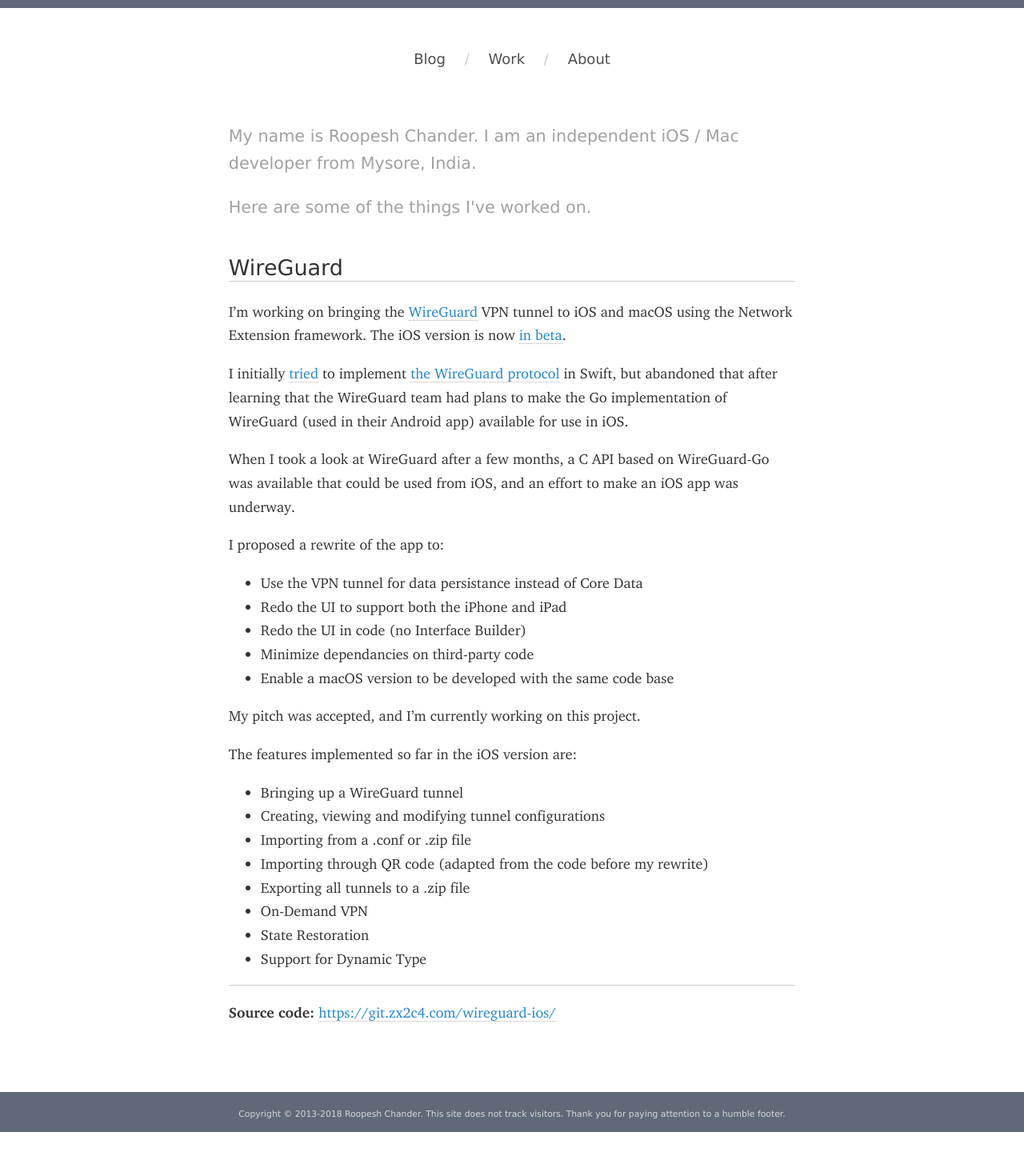
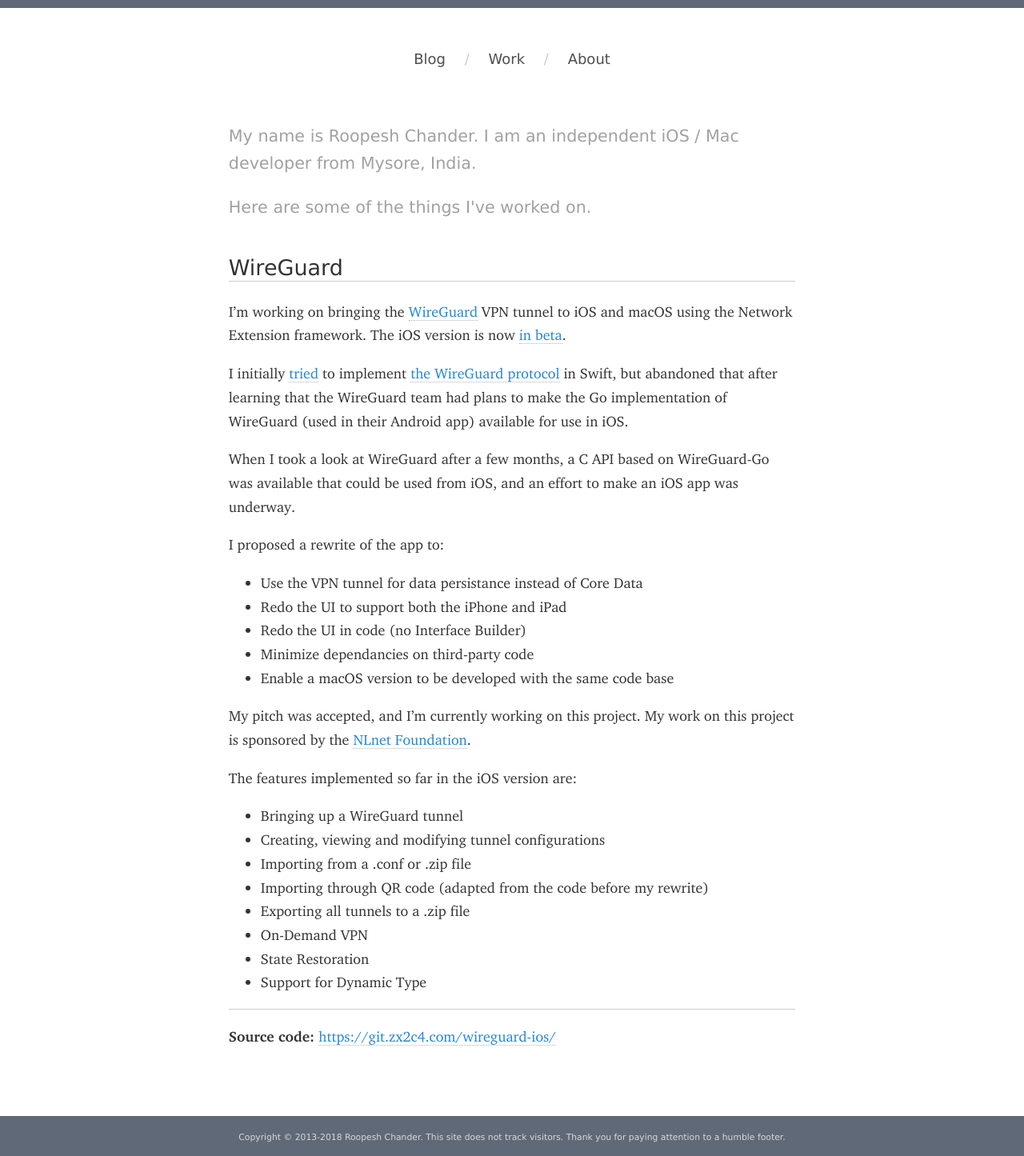
Before and after one commit to roop/roop.github.io, a Jekyll site: the page built from work/wireguard.md, in a window 1280 px wide. Shown: the whole page at 80% size. Built offline with Jekyll 4.4.1, drawn with Linux system fonts in a browser that asks for light colours; some web fonts are replaced; before the commit the page ends 1415 px from its top, so only the background shows below that.

Commit message:
Update 'WireGuard' page to mention NLnet

```diff
--- a/work/wireguard.md
+++ b/work/wireguard.md
@@ -38,7 +38,10 @@
   - Minimize dependancies on third-party code
   - Enable a macOS version to be developed with the same code base
 
-My pitch was accepted, and I'm currently working on this project.
+My pitch was accepted, and I'm currently working on this project. My
+work on this project is sponsored by the [NLnet Foundation][nlnet].
+
+[nlnet]: http://nlnet.nl/
 
 The features implemented so far in the iOS version are:
 
```
